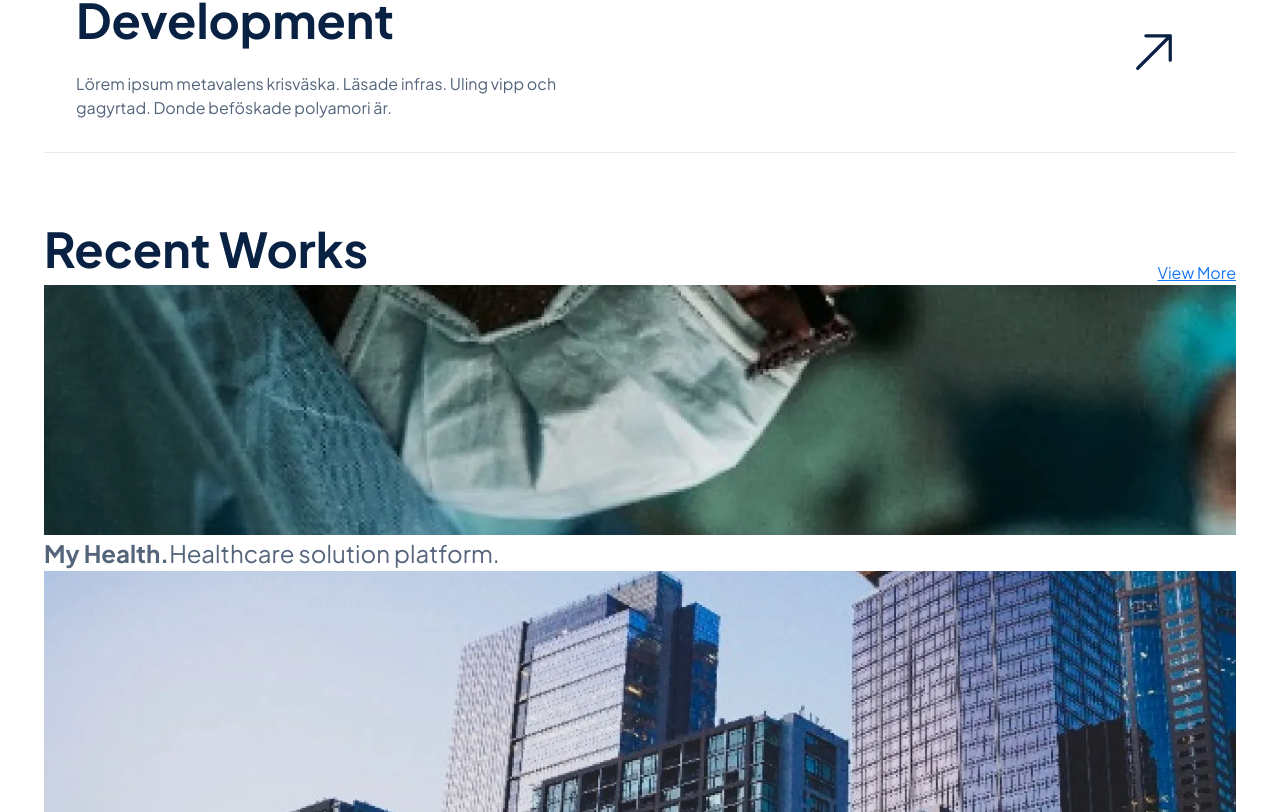
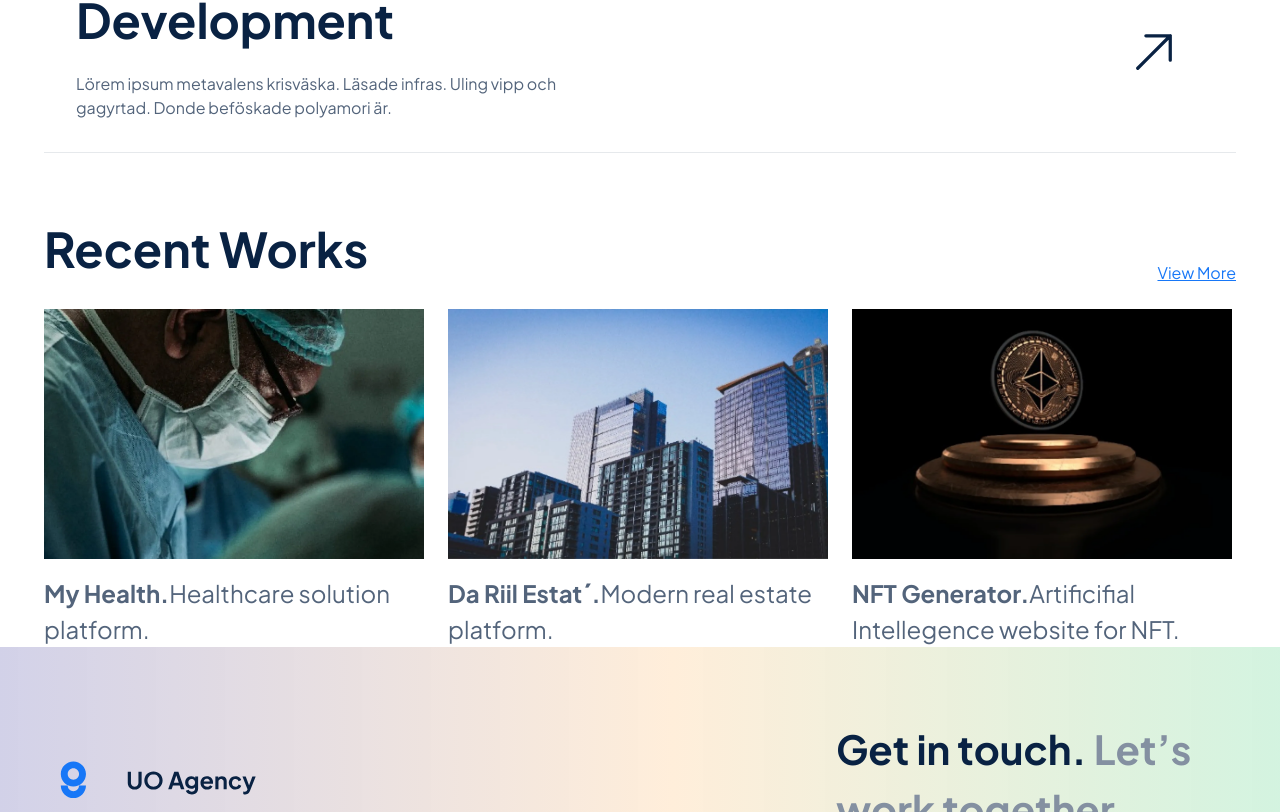
Before and after one commit to reshaditiya/ui8-uo-agency, a Next.js app: page / in a window 1280 px wide. Shown: the part 3271-4083 px from the top of the page. Built offline with nearby package versions, Linux system fonts and the light colour scheme.

Commit message:
remove light-gray background

```diff
--- a/src/app/page.tsx
+++ b/src/app/page.tsx
@@ -92,7 +92,7 @@ export default function Home() {
 			</section>
 
 			{/* we are passionate section */}
-			<section className="mt-[2.56rem] bg-light-gray md:mt-[0.5rem]">
+			<section className="mt-[2.56rem] md:mt-[0.5rem]">
 				<div className="mx-auto flex max-w-[77.5rem] flex-col gap-[1.5rem] px-[1.5rem] py-[2.5rem] md:flex-row md:py-[4.5rem]">
 					<h2 className="text-h2 flex-1">We are passionate.</h2>
 					<p className="text-body flex-1 text-black-50">
@@ -188,10 +188,13 @@ export default function Home() {
 				</div>
 
 				{/* works list */}
-				<div className="">
+				<div className=" md:no-scrollbar mt-[1.5rem] flex flex-col gap-[1.5rem] md:flex-row md:overflow-x-auto">
 					{works.map((work) => (
-						<div key={work.name} className="flex flex-col">
-							<figure className="w-fill relative h-[15.63rem]">
+						<div
+							key={work.name}
+							className="flex flex-col gap-[1rem]"
+						>
+							<figure className="w-fill relative h-[13.5rem] md:h-[15.63rem] md:w-[23.75rem]">
 								<Image
 									src={work.imageSrc}
 									alt={work.name}
@@ -208,6 +211,10 @@ export default function Home() {
 						</div>
 					))}
 				</div>
+
+				<span className="text-sm w-fill mx-auto mt-[2.5rem] flex items-center justify-center font-semibold text-blue-100 underline md:hidden">
+					View More
+				</span>
 			</section>
 		</>
 	)
--- a/tailwind.config.js
+++ b/tailwind.config.js
@@ -4,7 +4,6 @@ module.exports = {
 	theme: {
 		colors: {
 			white: "#ffffff",
-			"light-gray": "#fafafa",
 			cyan: {
 				10: "#eaf6f9",
 				30: "#c1e3ef",
```
